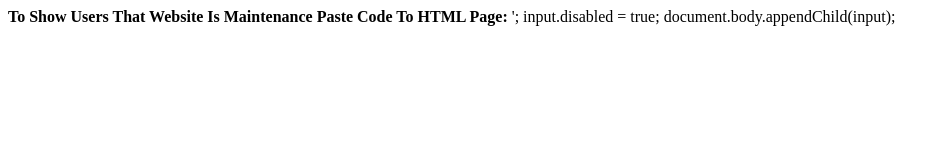
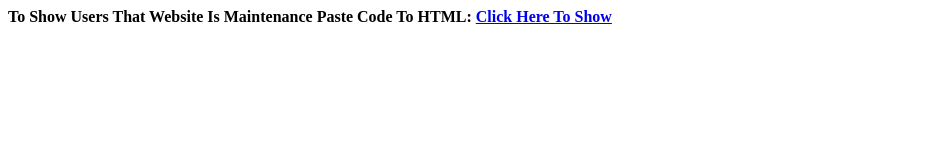
Before and after one commit to PlayerWictorYT/webundermaintenance, a plain HTML site: page index.html in a window 1280 px wide. Shown: the whole page, without its empty margins (0-950 px from the left). Drawn offline with Linux system fonts and the light colour scheme.

Commit message:
Update index.html

```diff
--- a/index.html
+++ b/index.html
@@ -1,5 +1 @@
-<b>To Show Users That Website Is Maintenance Paste Code To HTML Page:</b> <script>var input = document.createElement('input');
-input.value = '<script src="https://webundermaintenance.vercel.app/script.js"></script>';
-input.disabled = true;
-document.body.appendChild(input);
-</script>
+<b>To Show Users That Website Is Maintenance Paste Code To HTML: <a href="code.txt">Click Here To Show</a>
```
